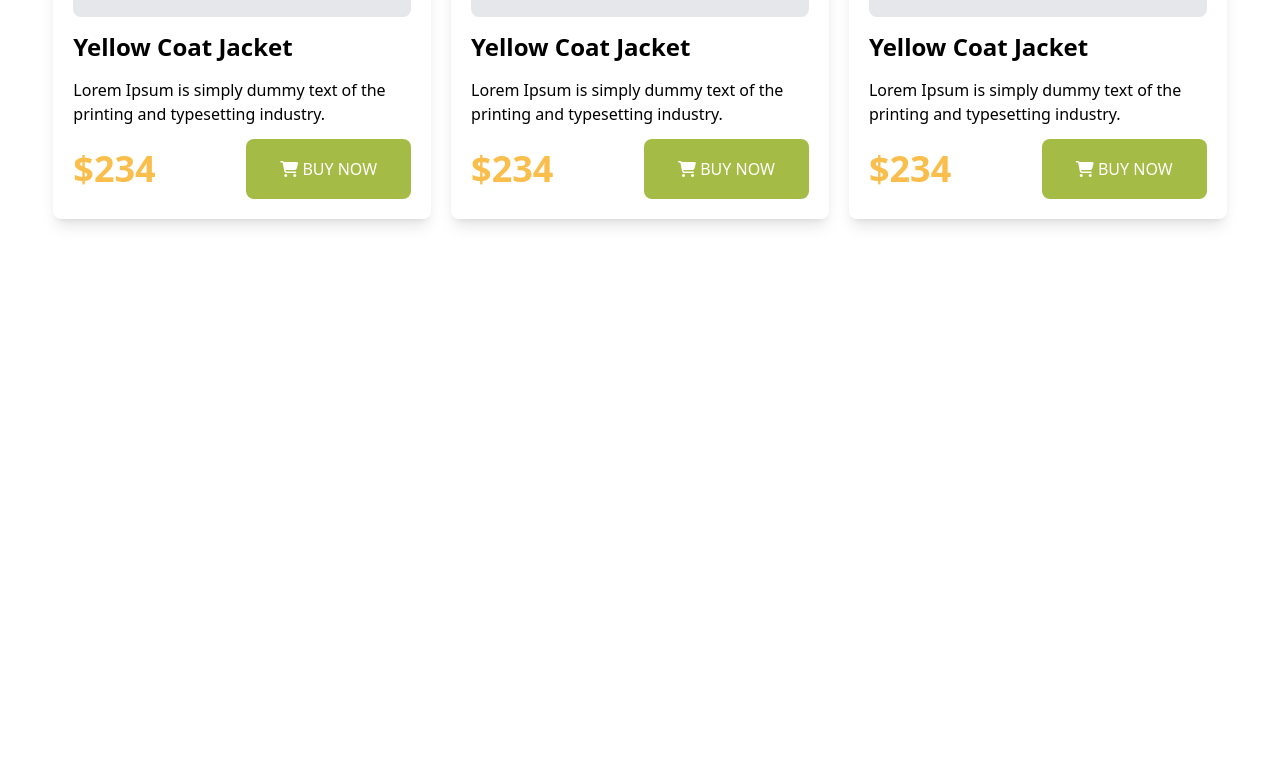
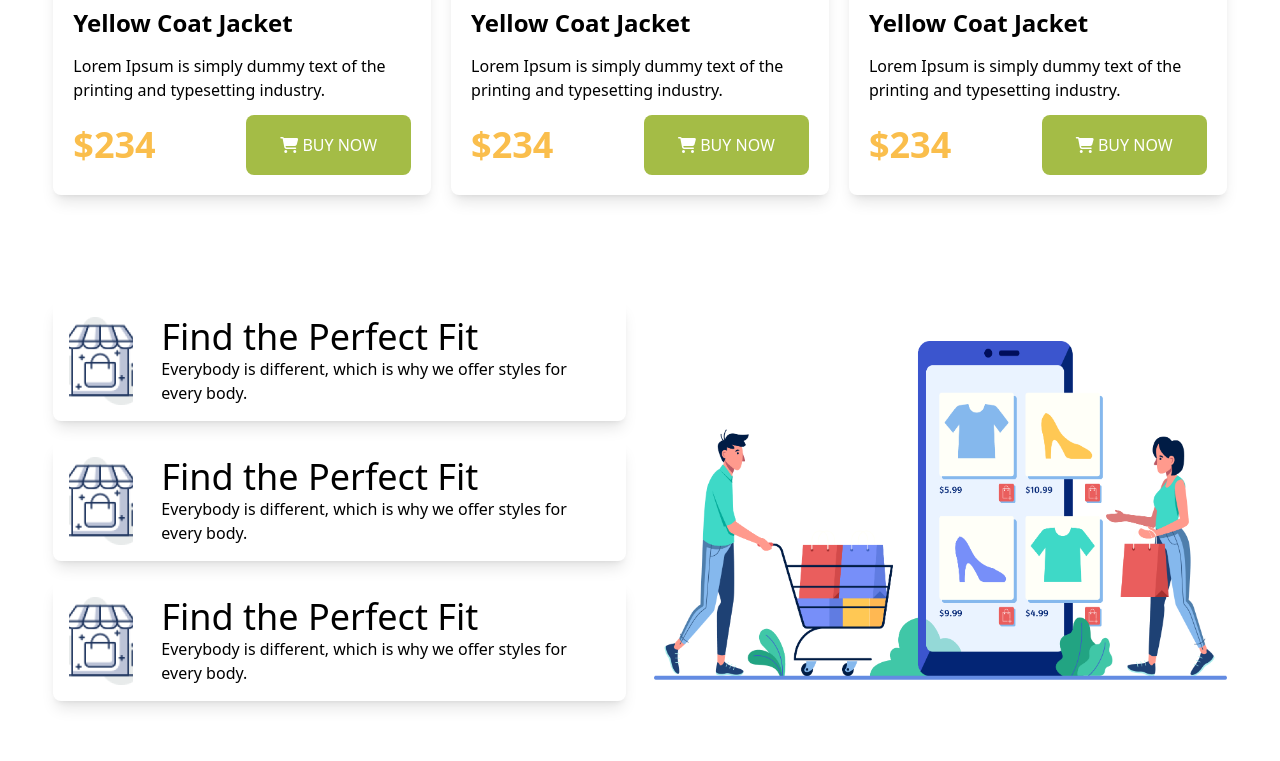
Before and after one commit to ruhitbaidya/tailwind-project, a plain HTML site: page index.html in a window 1280 px wide. Shown: the part 2039-2800 px from the top of the page. Before the commit the page ends 2308 px from the top, so only its background shows below. Drawn offline with nearby package versions, Linux system fonts and the light colour scheme.

Commit message:
this project desktop view complate

```diff
--- a/index.html
+++ b/index.html
@@ -5,12 +5,18 @@
     <meta name="viewport" content="width=device-width, initial-scale=1.0" />
     <title>Tailwind Project</title>
     <script src="https://cdn.tailwindcss.com"></script>
-    <link rel="stylesheet" href="https://cdnjs.cloudflare.com/ajax/libs/font-awesome/6.5.1/css/all.min.css" integrity="sha512-DTOQO9RWCH3ppGqcWaEA1BIZOC6xxalwEsw9c2QQeAIftl+Vegovlnee1c9QX4TctnWMn13TZye+giMm8e2LwA==" crossorigin="anonymous" referrerpolicy="no-referrer" />
+    <link
+      rel="stylesheet"
+      href="https://cdnjs.cloudflare.com/ajax/libs/font-awesome/6.5.1/css/all.min.css"
+      integrity="sha512-DTOQO9RWCH3ppGqcWaEA1BIZOC6xxalwEsw9c2QQeAIftl+Vegovlnee1c9QX4TctnWMn13TZye+giMm8e2LwA=="
+      crossorigin="anonymous"
+      referrerpolicy="no-referrer"
+    />
   </head>
   <body>
     <header class="bg-[#FFFBF0]">
       <div class="nav-container w-11/12 mx-auto pb-[100px]">
-        <nav class="md:flex-row sm:flex-col py-[39px]">
+        <nav class="flex py-[39px]">
           <div class="logo-part w-1/2">
             <img class="w-60" src="./icons/logo.png" alt="logo" />
           </div>
@@ -115,9 +121,7 @@
         </div>
       </div>
       <div class="product-container w-11/12 mx-auto py-[50px]">
-        <h4 class="text-black font-[400] text-[48px] mb-[20px]">
-          Man Jacket
-        </h4>
+        <h4 class="text-black font-[400] text-[48px] mb-[20px]">Man Jacket</h4>
         <div class="product-container grid grid-cols-3 gap-5">
           <div class="col-sapn-1 p-5 shadow-lg rounded-lg">
             <div class="img p-5 bg-gray-200 rounded-lg">
@@ -184,6 +188,45 @@
           </div>
         </div>
       </div>
+      <section class="w-11/12 mx-auto py-14">
+        <div class="advicer-section flex gap-7 items-center">
+          <div class="content-part w-1/2">
+            <div class="flex gap-7 rounded-lg mb-5 p-4 shadow-lg">
+              <img class="w-16 object-cover" src="./icons/house.png" alt="" />
+              <div class="texts">
+                <h1 class="text-4xl">Find the Perfect Fit</h1>
+                <p>
+                  Everybody is different, which is why we offer styles for every
+                  body.
+                </p>
+              </div>
+            </div>
+            <div class="flex gap-7 rounded-lg mb-5 p-4 shadow-lg">
+                <img class="w-16 object-cover" src="./icons/house.png" alt="" />
+                <div class="texts">
+                  <h1 class="text-4xl">Find the Perfect Fit</h1>
+                  <p>
+                    Everybody is different, which is why we offer styles for every
+                    body.
+                  </p>
+                </div>
+              </div>
+              <div class="flex gap-7 rounded-lg mb-5 p-4 shadow-lg">
+                <img class="w-16 object-cover" src="./icons/house.png" alt="" />
+                <div class="texts">
+                  <h1 class="text-4xl">Find the Perfect Fit</h1>
+                  <p>
+                    Everybody is different, which is why we offer styles for every
+                    body.
+                  </p>
+                </div>
+              </div>
+          </div>
+          <div class="images-part w-1/2">
+            <img src="./images/shopping.png" alt="" />
+          </div>
+        </div>
+      </section>
     </main>
     <footer></footer>
   </body>
```
Lines whose indentation alone changed are shown as unchanged.
